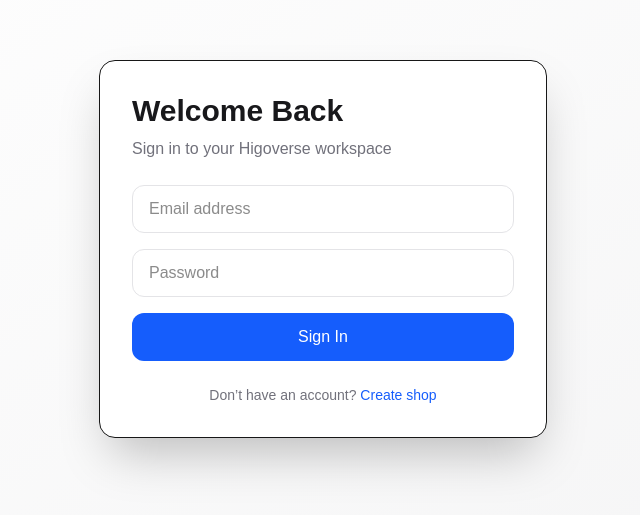
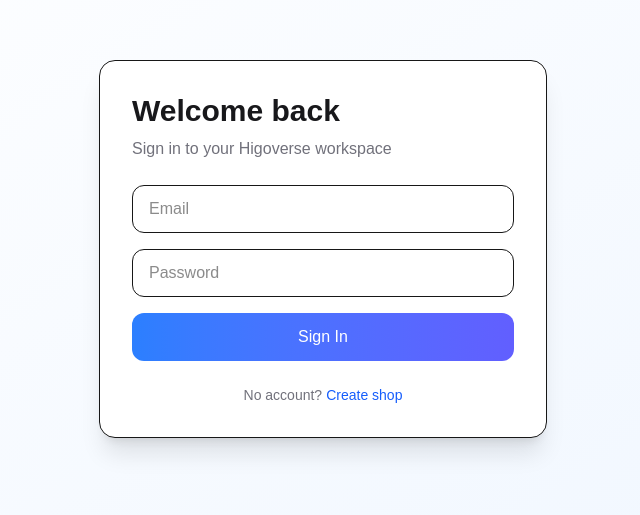
Before and after one commit to njosuedev/higoverse-os, a Next.js app in the folder apps/web/: page /login in a window 1280 px wide. Shown: the part 151-666 px from the top of the page, without its empty margins (317-957 px from the left). Built offline with nearby package versions, Linux system fonts and the light colour scheme.

Commit message:
Refactor LoginPage component and styles
Refactor login page by removing validation and loader components, updating error handling, and modifying styles.

```diff
--- a/apps/web/app/login/page.tsx
+++ b/apps/web/app/login/page.tsx
@@ -1,32 +1,17 @@
 "use client";
 
-import { useEffect, useState } from "react";
+import { useState } from "react";
 import { setAuth, isAuthenticated } from "@/lib/auth";
-import Loader from "@/app/components/Loader";
 
 export default function LoginPage() {
   const [email, setEmail] = useState("");
   const [password, setPassword] = useState("");
-
   const [loading, setLoading] = useState(false);
   const [error, setError] = useState("");
 
-  const validate = () => {
-    setError("");
-
-    if (!email || !password) {
-      setError("All fields are required");
-      return false;
-    }
-
-    return true;
-  };
-
   const handleLogin = async (e: React.FormEvent) => {
     e.preventDefault();
-
-    if (!validate()) return;
-
+    setError("");
     setLoading(true);
 
     try {
@@ -48,84 +33,72 @@
       }
 
       setAuth(data);
-
-      // safe redirect (no hydration issues)
       window.location.href = "/dashboard";
     } catch {
-      setError("Network error. Please try again.");
+      setError("Network error");
       setLoading(false);
     }
   };
 
-  // ✅ SAFE AUTH REDIRECT (fix hydration + build issues)
-  useEffect(() => {
-    if (isAuthenticated()) {
-      window.location.href = "/dashboard";
-    }
-  }, []);
-
-  // LOADER
-  if (loading) {
-    return (
-      <div className="min-h-screen flex items-center justify-center bg-white">
-        <Loader />
-      </div>
-    );
+  if (typeof window !== "undefined" && isAuthenticated()) {
+    window.location.href = "/dashboard";
+    return null;
   }
 
   return (
-    <div className="min-h-screen flex items-center justify-center bg-gradient-to-br from-white to-zinc-100 px-4">
+    <div className="min-h-screen flex items-center justify-center bg-gradient-to-br from-white to-blue-50 px-4">
 
-      <div className="w-full max-w-md bg-white border shadow-2xl rounded-2xl p-8">
+      <div className="w-full max-w-md bg-white border rounded-2xl shadow-xl p-8">
 
-        {/* HEADER */}
         <h1 className="text-3xl font-bold text-zinc-900">
-          Welcome Back
+          Welcome back
         </h1>
 
         <p className="text-zinc-500 mt-2">
           Sign in to your Higoverse workspace
         </p>
 
-        {/* ERROR */}
         {error && (
-          <div className="mt-4 p-3 text-sm rounded-lg bg-red-50 text-red-600 border border-red-200">
+          <div className="mt-4 bg-red-50 text-red-600 p-3 rounded-lg text-sm border">
             {error}
           </div>
         )}
 
-        {/* FORM */}
         <form onSubmit={handleLogin} className="mt-6 space-y-4">
 
           <input
-            type="email"
-            placeholder="Email address"
-            className="w-full h-12 px-4 rounded-xl border border-zinc-200 focus:outline-none focus:ring-2 focus:ring-blue-500"
+            className="w-full h-12 px-4 rounded-xl border focus:ring-2 focus:ring-blue-500 outline-none"
+            placeholder="Email"
             value={email}
             onChange={(e) => setEmail(e.target.value)}
           />
 
           <input
+            className="w-full h-12 px-4 rounded-xl border focus:ring-2 focus:ring-blue-500 outline-none"
+            placeholder="Password"
             type="password"
-            placeholder="Password"
-            className="w-full h-12 px-4 rounded-xl border border-zinc-200 focus:outline-none focus:ring-2 focus:ring-blue-500"
             value={password}
             onChange={(e) => setPassword(e.target.value)}
           />
 
           <button
-            type="submit"
-            className="w-full h-12 rounded-xl bg-blue-600 text-white font-medium hover:bg-blue-700 transition disabled:opacity-60"
             disabled={loading}
+            className="w-full h-12 rounded-xl bg-gradient-to-r from-blue-500 to-indigo-500 text-white font-medium flex items-center justify-center gap-2"
           >
-            {loading ? "Signing in..." : "Sign In"}
+            {loading ? (
+              <>
+                <span className="w-4 h-4 border-2 border-white/30 border-t-white rounded-full animate-spin"></span>
+                Signing in...
+              </>
+            ) : (
+              "Sign In"
+            )}
           </button>
         </form>
 
-        {/* FOOTER */}
-        <p className="text-sm text-center text-zinc-500 mt-6">
-          Don’t have an account?{" "}
-          <a href="/register" className="text-blue-600 font-medium">
+        <p className="text-sm text-center mt-6 text-zinc-500">
+          No account?
+          <a className="text-blue-600 ml-1" href="/register">
             Create shop
           </a>
         </p>
```
